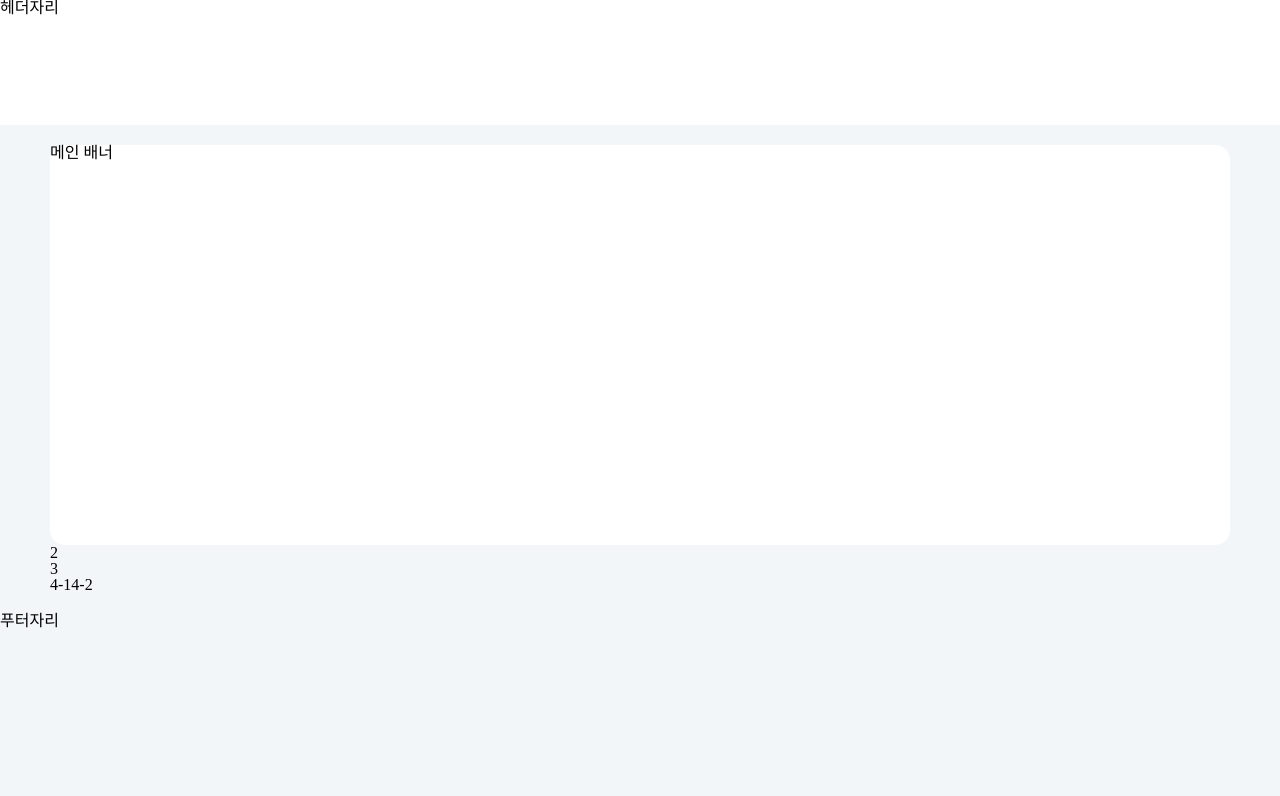
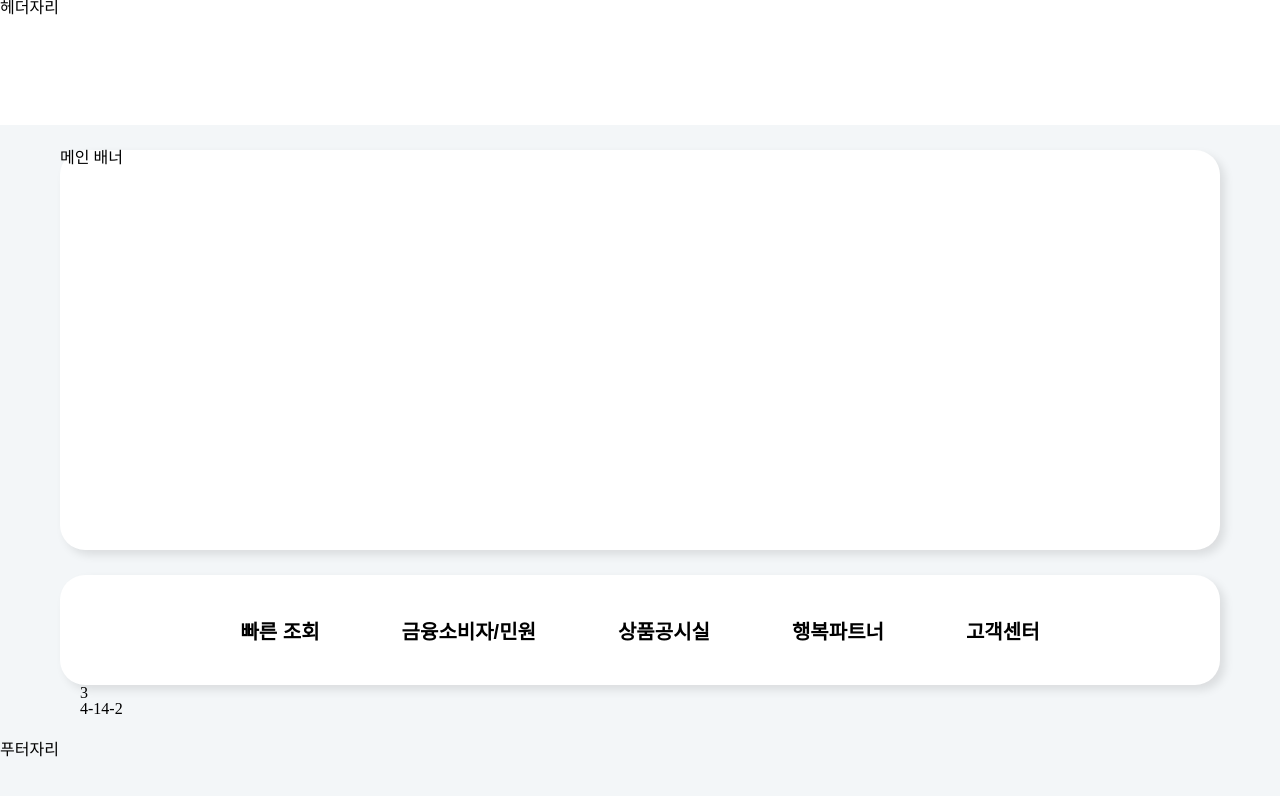
Before and after one commit to eumssooo/DGB_CLONE, a plain HTML site: page index.html in a window 1280 px wide. Drawn offline with Linux system fonts and the light colour scheme.

Commit message:
메뉴 버튼 작성

```diff
--- a/css/main.css
+++ b/css/main.css
@@ -1,16 +1,50 @@
 main {
-  padding: 20px 30px;
+  padding: 25px 60px;
+}
+
+:root {
+  --main-border-radius: 25px;
+  --main-bg-color: #fff;
+  --main-box-shadow: 5px 5px 10px rgba(0, 0, 0, 0.1);
 }
 
 .banner {
-  background-color: white;
+  background-color: var(--main-bg-color);
+  border-radius: var(--main-border-radius);
+  box-shadow: var(--main-box-shadow);
+  position: relative;
   height: 400px;
-  border-radius: 15px;
-  margin: 0 20px;
 }
-
 .menu {
-  margin: 0 20px;
+  background-color: var(--main-bg-color);
+  border-radius: var(--main-border-radius);
+  box-shadow: var(--main-box-shadow);
+  height: 110px;
+  margin-top: 25px;
+  display: flex;
+  flex-direction: row;
+  justify-content: space-around;
+}
+.menu ul {
+  display: flex;
+  justify-content: space-evenly;
+  align-items: center;
+}
+.menu li {
+  display: inline-block;
+}
+.menu li + li {
+  margin: 0 0 0 70px;
+}
+.menu button {
+  border: none;
+  background: none;
+  font-size: 20px;
+  font-weight: bold;
+}
+.menu button:hover {
+  color: blue;
+  cursor: pointer;
 }
 
 .buttons {
--- a/index.html
+++ b/index.html
@@ -11,7 +11,25 @@
     <main>
       <section>
         <div class="banner">메인 배너</div>
-        <div class="menu">2</div>
+        <div class="menu">
+          <ul>
+            <li>
+              <button type="button">빠른 조회</button>
+            </li>
+            <li>
+              <button type="button">금융소비자/민원</button>
+            </li>
+            <li>
+              <button type="button">상품공시실</button>
+            </li>
+            <li>
+              <button type="button">행복파트너</button>
+            </li>
+            <li>
+              <button type="button">고객센터</button>
+            </li>
+          </ul>
+        </div>
         <div class="buttons">3</div>
         <div class="bottom-board">
           <div>4-1</div>
```
